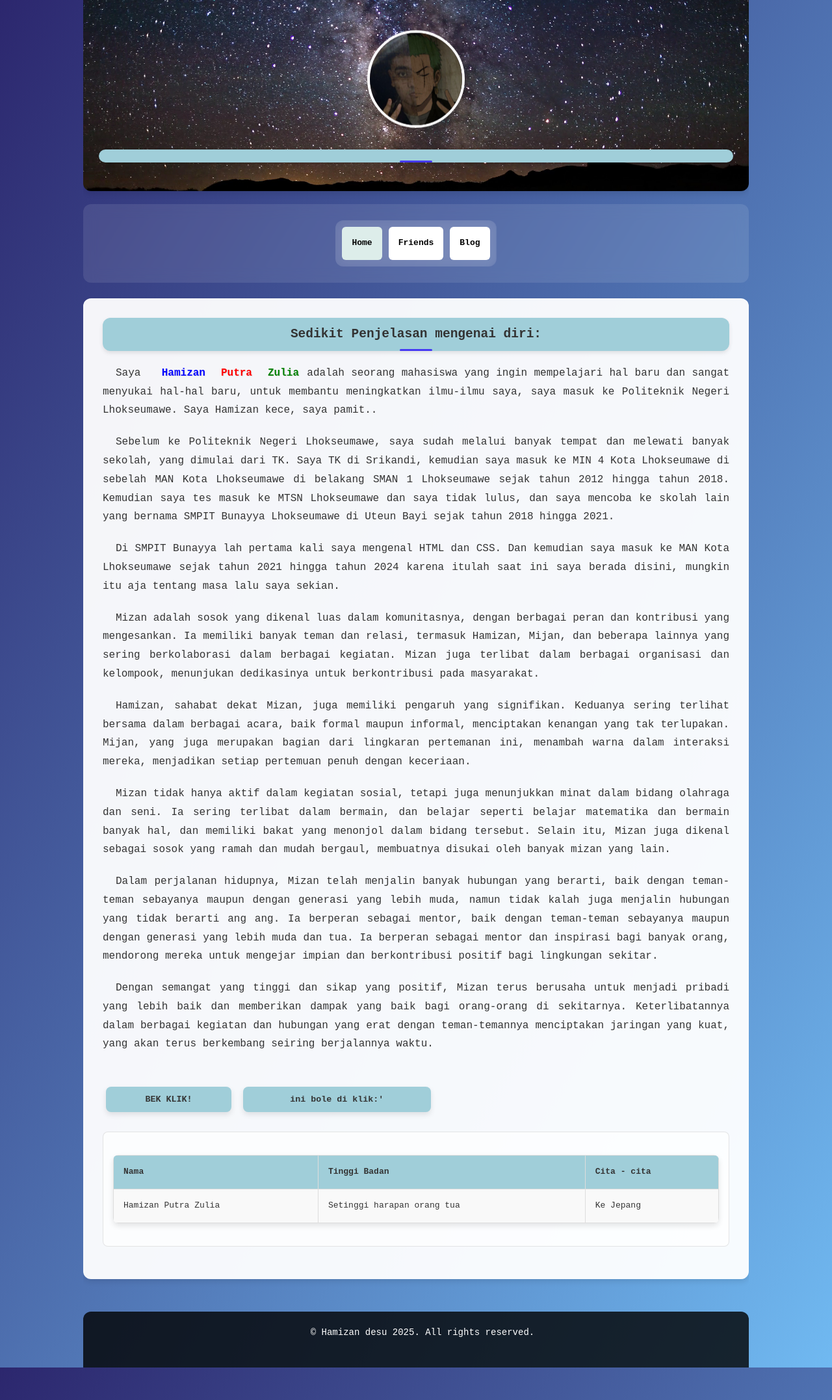
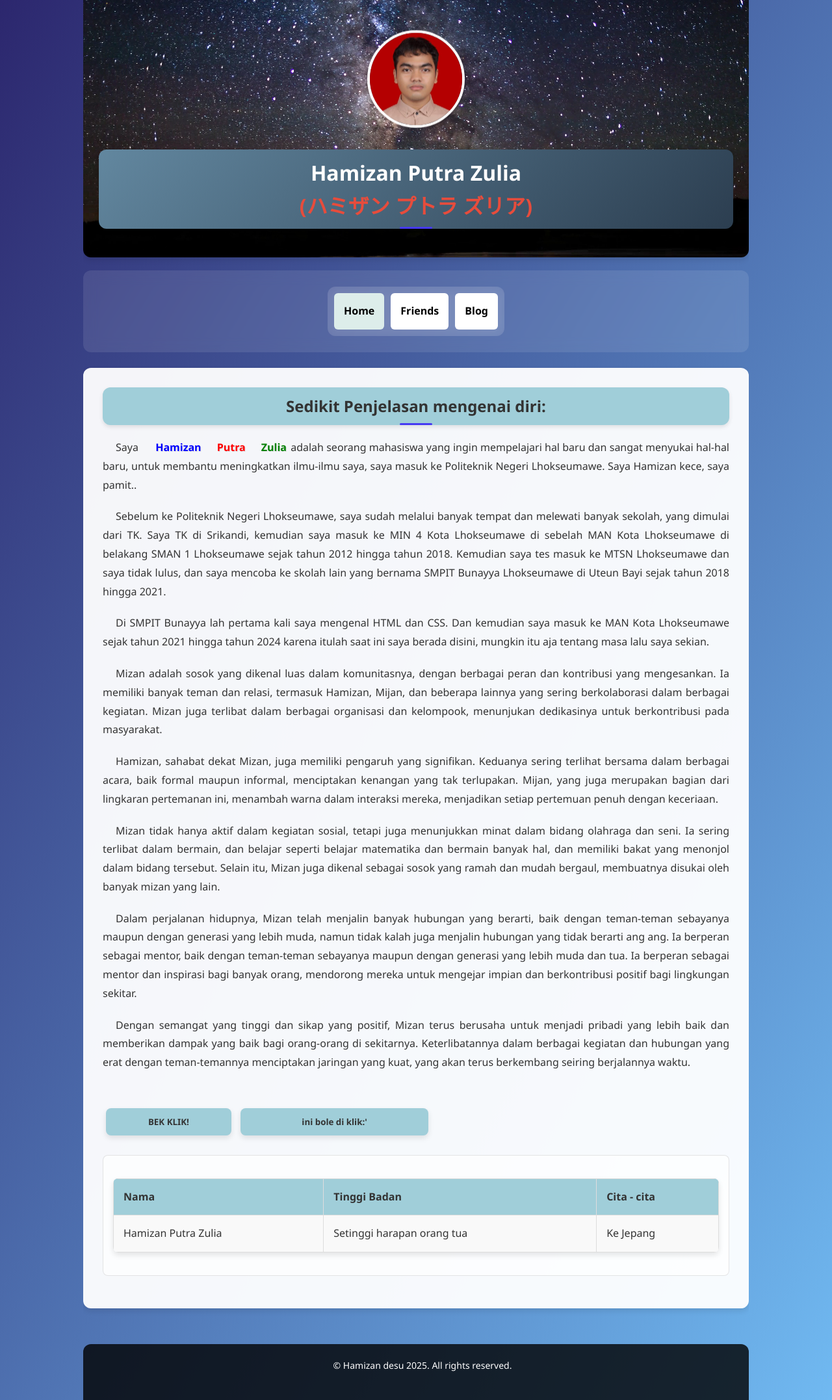
Before and after one commit to hamizan18/hamizan18.github.io, a Jekyll site: the page built from index.html, in a window 1280 px wide. Shown: the whole page at 65% size. Built offline with Jekyll 4.4.1, drawn with Linux system fonts in a browser that asks for light colours.

Commit message:
ubah model

```diff
--- a/_layouts/default.html
+++ b/_layouts/default.html
@@ -5,6 +5,8 @@
     <meta charset="UTF-8">
     <meta name="viewport" content="width=device-width, initial-scale=1.0">
     <title>{{ page.title }}</title>
+
+    <link rel="stylesheet" href="https://cdnjs.cloudflare.com/ajax/libs/font-awesome/6.4.0/css/all.min.css">
 
     <!-- css -->
     <link rel="stylesheet" href="{{ site.baseurl }}/assets/css/styles.css">
@@ -24,8 +26,8 @@
 <body>
     <div class="container">
         <header>
-            <img src="{{ site.baseurl }}/assets/images/profile.jpeg" alt="Profile Picture" class="profile-picture">
-            <h1> {{ site.title }} </h1>
+            <img src="{{ site.baseurl }}/assets/images/profiles_aseli.jpeg" alt="Profile Picture" class="profile-picture">
+            <h1 class="nama"> Hamizan Putra Zulia <br> <span class="japan">(ハミザン プトラ ズリア)</span> </h1>
             <p> {{ site.description }} </p>
         </header>
 
--- a/_sass/main.scss
+++ b/_sass/main.scss
@@ -11,17 +11,33 @@
 }
 
 * {
-  font-family: monospace;
+  font-family: 'Segoe UI', Tahoma, Geneva, Verdana, sans-serif;
   margin: 0;
   padding: 0;
   box-sizing: border-box;
   transition: var(--transition);
 }
 
+.nama {
+  display: flex;
+  flex-direction: column;
+  justify-content: center;
+  align-items: center;
+  text-align: center;
+  position: relative;
+  background: linear-gradient(135deg, #62879f, #2c3e50);
+  color: white;
+}
+
 body {
   background-image: var(--background-gradient);
   line-height: 1.6;
   color: #333;
+}
+
+.japan {
+  color: #e74c3c;
+  font-weight: bold;
 }
 
 .container {
```
Also changed, not shown: assets/images/profiles_aseli.jpeg (added).
